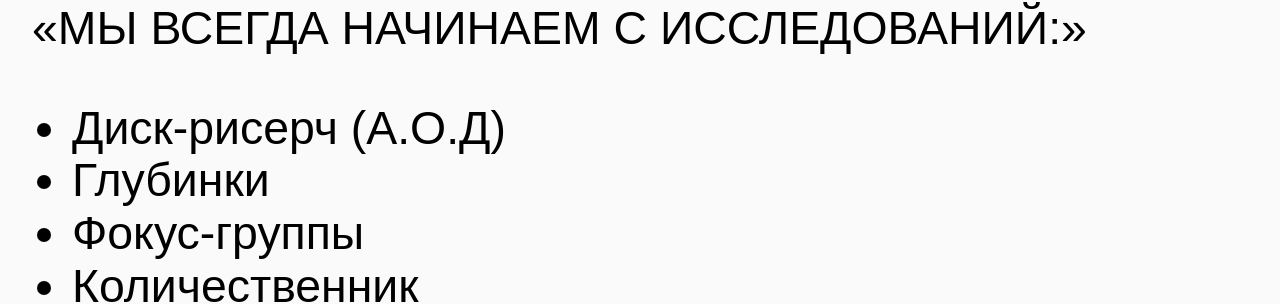
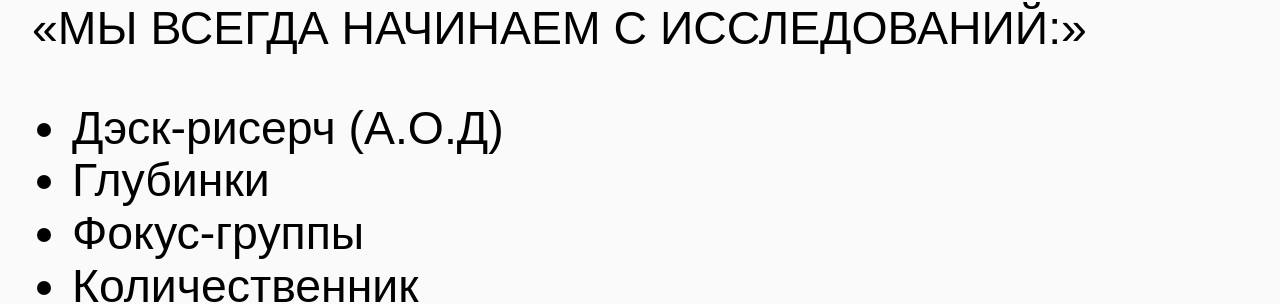
Before and after one commit to geravolobuev/geravolobuev, a Jekyll site: the page built from _posts/2021-05-28-fedoriv-lecture.md, in a window 1280 px wide and 900 px high, scrolled down 2473 px. Shown: the part 158-462 px from the top of the window. Built offline with Jekyll 4.4.1, drawn with Linux system fonts in a browser that asks for light colours.

Commit message:
Update 2021-05-28-fedoriv-lecture.md

```diff
--- a/_posts/2021-05-28-fedoriv-lecture.md
+++ b/_posts/2021-05-28-fedoriv-lecture.md
@@ -41,7 +41,7 @@ DIAGNOSIS > STRATEGY > 4P (promo, place, prod, price)
 Первый этап любого исследования - анализ открытых данных.
 
 «МЫ ВСЕГДА НАЧИНАЕМ С ИССЛЕДОВАНИЙ:»
-* Диск-рисерч (А.О.Д)
+* Дэск-рисерч (А.О.Д)
 * Глубинки
 * Фокус-группы
 * Количественник
```
